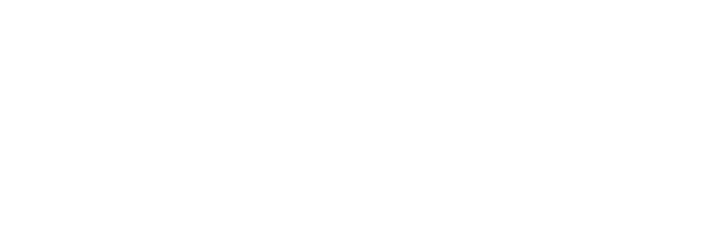
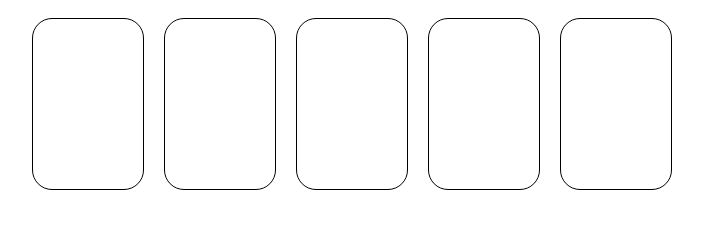
Before and after one commit to maticlikar/PortRoyal, a plain HTML site: page index.html in a window 1280 px wide. Shown: the whole page, without its empty margins (288-991 px from the left). Drawn offline with Linux system fonts and the light colour scheme.

Commit message:
Added style.css and started working on harbor display.

```diff
--- a/Game.js
+++ b/Game.js
@@ -9,6 +9,8 @@ priest = new Priest();
 
 harborDisplay = new HarborDisplay([captain, trader, settler, joker, priest]);
 
+harborDisplay.display();
+
 console.log(harborDisplay);
 
 //console.log(card);
--- a/HarborDisplay.js
+++ b/HarborDisplay.js
@@ -2,4 +2,13 @@ class HarborDisplay {
   constructor(cards) {
     this.cards = cards;
   }
+
+  display() {
+    const harborDisplayDiv = document.querySelector('.harborDisplay');
+    for(let i = 0; i < 5; i++) {
+      const card = document.createElement('div');
+      card.classList.add('card');
+      harborDisplayDiv.appendChild(card);
+    }
+  }
 }
--- a/index.html
+++ b/index.html
@@ -3,7 +3,13 @@
   <head>
     <meta charset="UTF-8">
     <title>Port Royal</title>
+    <link rel="stylesheet" href="style.css">
   </head>
+
+  <div class="harborDisplay">
+
+  </div>
+
   <body>
     <script src="Cards/Card.js"></script>
     <script src="Cards/People/Person.js"></script>
--- /dev/null
+++ b/style.css
@@ -0,0 +1,18 @@
+html {
+
+}
+
+.harborDisplay {
+  display: flex;
+  text-align: center;
+  justify-content: center;
+}
+
+.card {
+  display: inline-block;
+  margin: 10px;
+  border: 1px solid black;
+  border-radius: 20px;
+  width: 110px;
+  height: 170px;
+}
```
